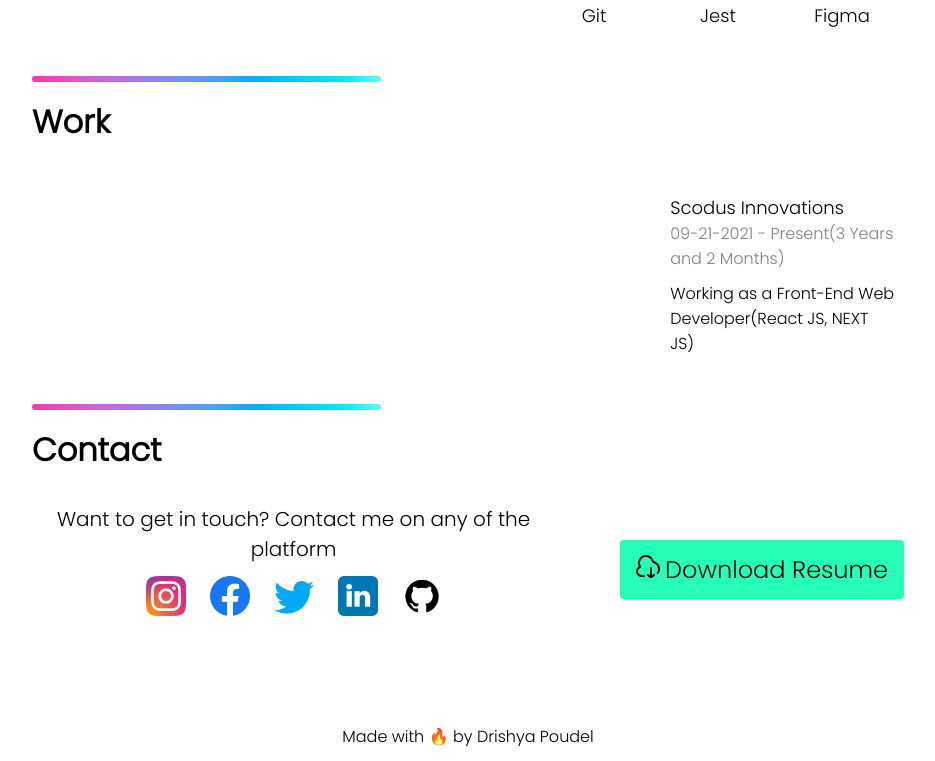
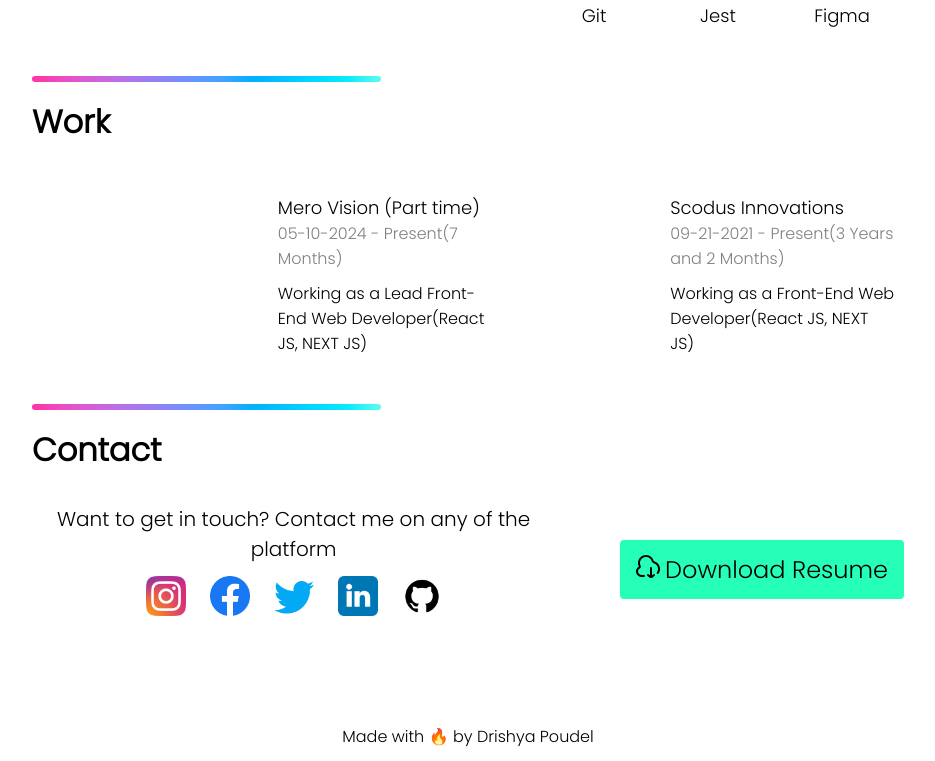
Before and after one commit to drishyap/portfolio-website, a React (Create React App) app: page / in a window 1280 px wide. Shown: the part 3792-4553 px from the top of the page, without its empty margins (172-1107 px from the left). Built offline with nearby package versions, Linux system fonts and the light colour scheme.

Commit message:
update work code

```diff
--- a/src/components/data/Work.js
+++ b/src/components/data/Work.js
@@ -1,12 +1,12 @@
 export const WorkData = [
-   // {
-   //    company: "Mero Vision (Part time)",
-   //    designation: "Front-End (React JS) Developer",
-   //    dateJoining: "05-10-2024",
-   //    dateEnd: "Present",
-   //    companyLogo: require("../../assets/work/nepdroid.png"),
-   //    work: "Working as a Lead Front-End Web Developer(React JS, NEXT JS)",
-   // },
+   {
+      company: "Mero Vision (Part time)",
+      designation: "Front-End (React JS) Developer",
+      dateJoining: "05-10-2024",
+      dateEnd: "Present",
+      companyLogo: require("../../assets/work/nepdroid.png"),
+      work: "Working as a Lead Front-End Web Developer(React JS, NEXT JS)",
+   },
    {
       company: "Scodus Innovations",
       designation: "React JS Developer",
```
